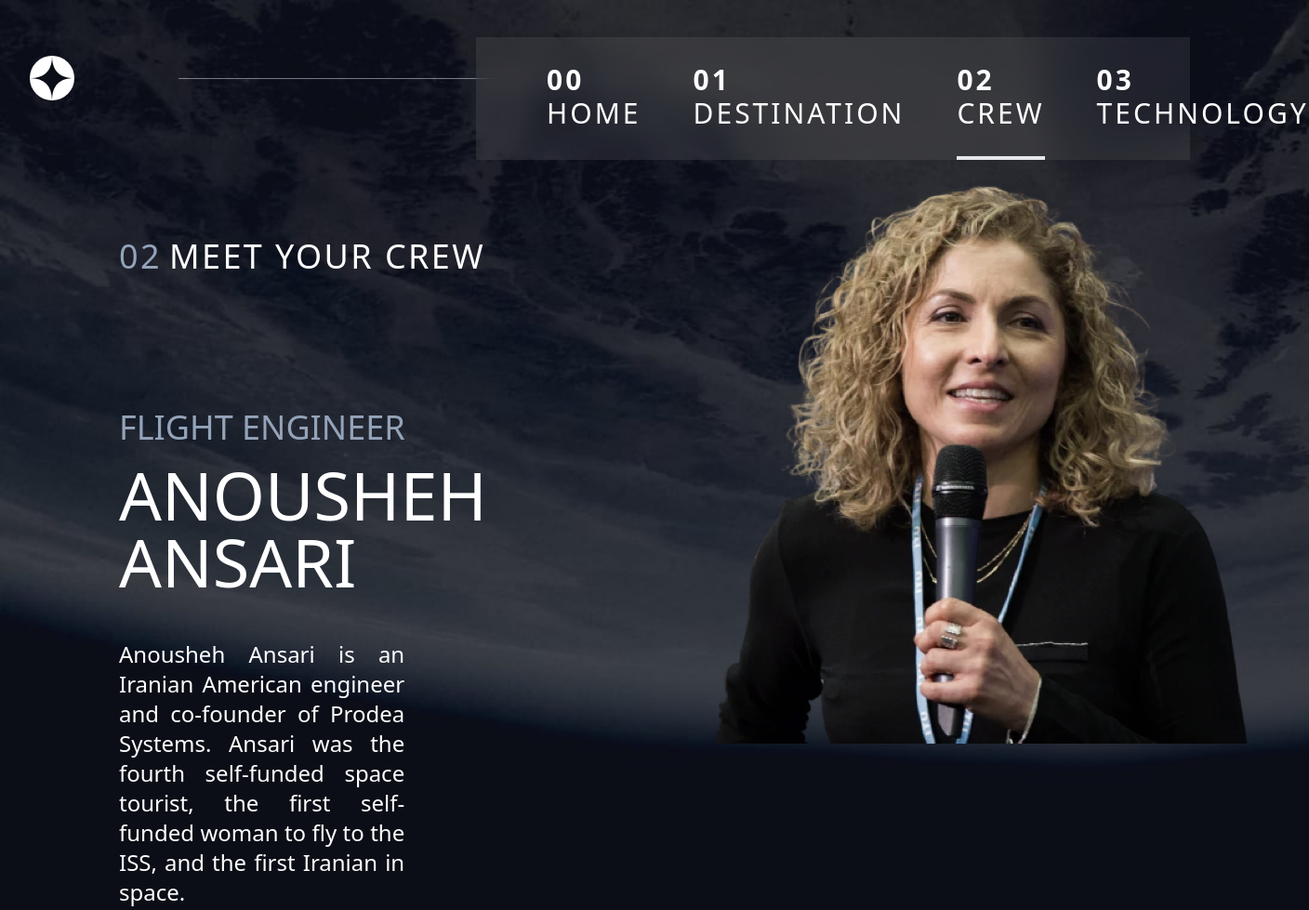
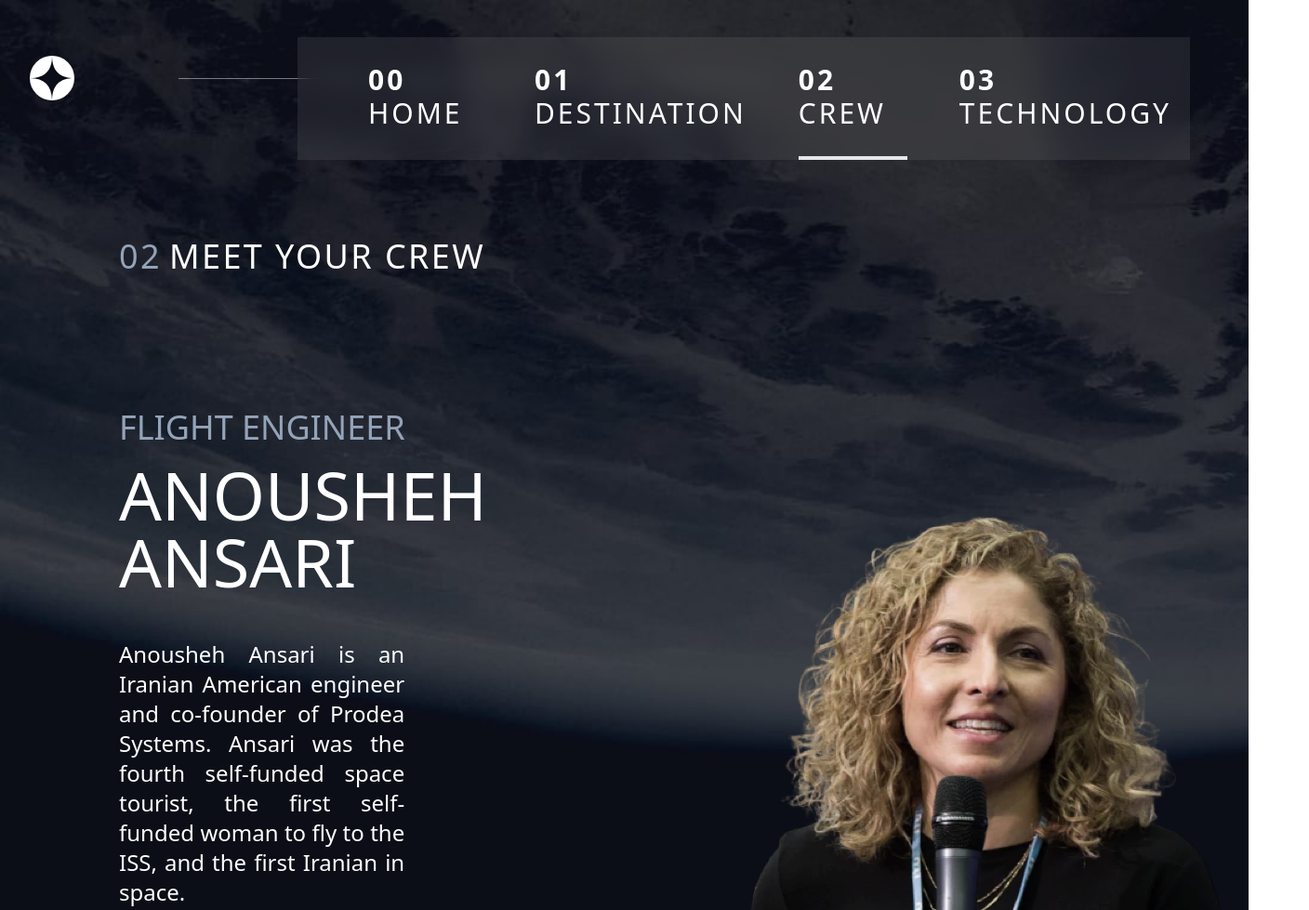
Before and after one commit to Okikechukwukere/space-tourism, a website: page src/crew-engineer.html in a window 1280 px wide. Shown: the top 979 px of the page at 93% size, 1408 px wide, since content can reach past the window. Drawn offline with Linux system fonts and the light colour scheme.

Commit message:
adjusting responsiveness

```diff
--- a/src/crew-engineer.html
+++ b/src/crew-engineer.html
@@ -35,7 +35,7 @@
             class="hidden md:absolute md:block w-[50%] left-[15%] opacity-50"
           />
           <div
-            class="md:w-9/12 md:h-fit fixed md:absolute top-0 lg:top-10 lg:w-3/5 h-full right-[-100%] md:right-0 w-2/3 bg-nav-color-sm md:bg-nav-color backdrop-blur-sm md:backdrop-blur-md transition-[right] ease-in-out duration-200 z-10"
+            class="md:w-9/12 md:h-fit fixed md:absolute top-0 lg:top-10 h-full right-[-100%] md:right-0 w-2/3 bg-nav-color-sm md:bg-nav-color backdrop-blur-sm md:backdrop-blur-md transition-[right] ease-in-out duration-200 z-10"
             data-visible="false"
           >
             <img
@@ -83,7 +83,7 @@
         </nav>
       </header>
       <section
-        class="flex flex-col items-center text-center mt-20 md:mt-32 lg:flex-row lg:justify-between h-[100%] lg:px-[10%] min-h-[100%]"
+        class="flex flex-col items-center text-center mt-20 md:mt-32 lg:flex-row lg:justify-between h-[100%] lg:px-[10%] min-h-[100%] relative"
       >
         <div class="md:order-last w-[60vw] lg:w-[30vw] lg:h-[100%]">
           <img
```
Also changed, not shown: src/crew-commander.html (+2 -2 lines), src/crew-pilot.html (+2 -2 lines), src/crew-specialist.html (+2 -2 lines), src/destination-europa.html (+1 -1 lines), src/destination-mars.html (+1 -1 lines), src/destination-moon.html (+1 -1 lines), src/destination-titan.html (+1 -1 lines), src/index.html (+2 -2 lines), src/technology-capsule.html (+1 -1 lines), src/technology-spaceport.html (+1 -1 lines), src/technology-vehicle.html (+1 -1 lines).
